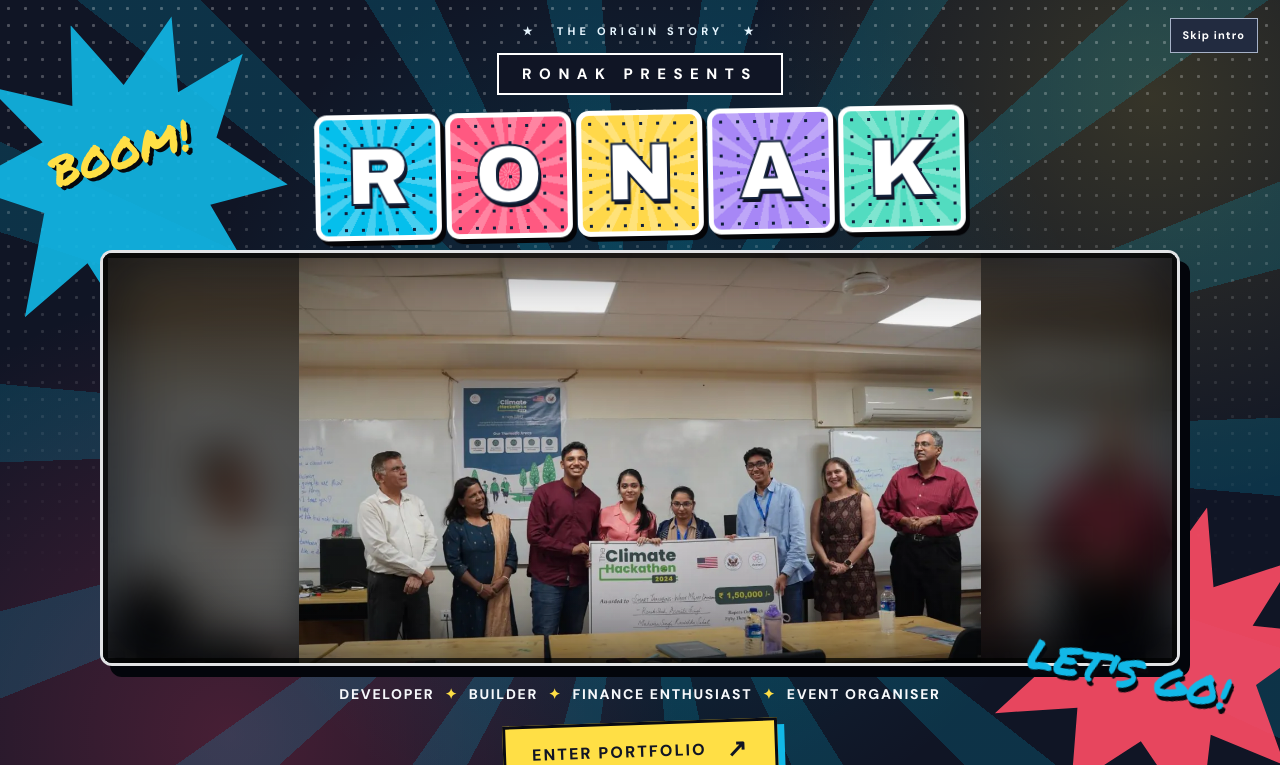
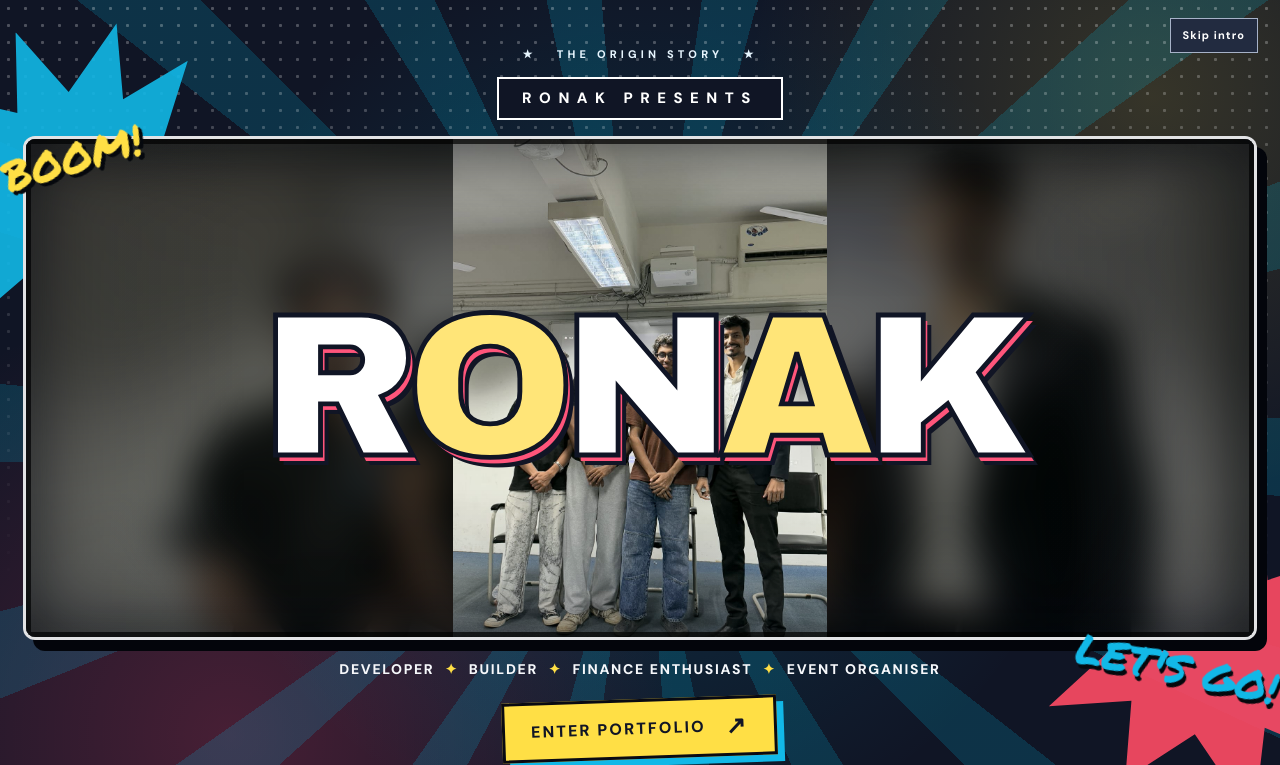
Before and after one commit to ronakshah167/portfolio, a plain HTML site: page index.html in a window 1280 px wide. Shown: the top 765 px of the page. Drawn offline with Linux system fonts and the light colour scheme.

Commit message:
Remove old intro screenshot and enlarge RONAK overlay on taller moving photo carousel

```diff
--- a/data.js
+++ b/data.js
@@ -76,7 +76,6 @@ window.PORTFOLIO_DATA = {
     {src:'assets/events/reel-05-collaboration.webp',position:'50% 32%'},
     {src:'assets/events/reel-06-speaking.webp',position:'50% 30%'},
     {src:'assets/events/reel-07-alpine.webp',position:'50% 28%'},
-    {src:'assets/events/reel-10-paris.webp',position:'50% 29%'},
     {src:'assets/events/beyond-the-classroom.webp',position:'50% 28%'},
     {src:'assets/events/artemis.webp',position:'50% 28%'},
     {src:'assets/events/rtp-5.webp',position:'50% 30%'},
--- a/index.html
+++ b/index.html
@@ -45,11 +45,11 @@
       <div class="comic-intro-decor comic-intro-decor-two" aria-hidden="true"></div>
       <p class="comic-intro-eyebrow">★ &nbsp; THE ORIGIN STORY &nbsp; ★</p>
       <p class="comic-intro-presents">RONAK PRESENTS</p>
-      <div class="comic-intro-name intro-name-above" role="img" aria-label="RONAK"><span>R</span><span>O</span><span>N</span><span>A</span><span>K</span></div>
       <div class="comic-intro-marvel" aria-label="Animated, uncropped personal and event photo montage">
         <div class="comic-intro-reel" aria-hidden="true">
-          <!-- Only curated photos; the name is placed outside the montage for visibility. -->
+          <!-- Only curated real photographs; the full name overlays the moving carousel. -->
         </div>
+        <div class="comic-intro-name intro-name-overlay" role="img" aria-label="RONAK"><span>R</span><span>O</span><span>N</span><span>A</span><span>K</span></div>
       </div>
       <p class="comic-intro-tagline">DEVELOPER <b>✦</b> BUILDER <b>✦</b> FINANCE ENTHUSIAST <b>✦</b> EVENT ORGANISER</p>
       <a href="#top" id="cinema-enter" class="comic-intro-enter">ENTER PORTFOLIO <span aria-hidden="true">↗</span></a>
--- a/styles.css
+++ b/styles.css
@@ -1393,3 +1393,66 @@ body.document-viewer-open{overflow:hidden}
     min-height:330px;
   }
 }
+
+
+/* Intro restoration: the full-size carousel moves BEHIND the large RONAK name. */
+.cinema-comic-intro .comic-intro-stage {
+  width:min(1420px,98vw);
+  gap:clamp(12px,2vh,24px);
+}
+.cinema-comic-intro .comic-intro-marvel {
+  position:relative;
+  width:min(1300px,100%);
+  height:clamp(420px,63dvh,760px);
+  min-height:420px;
+  max-height:75dvh;
+  isolation:isolate;
+  overflow:hidden;
+}
+.cinema-comic-intro .comic-intro-marvel .comic-intro-name.intro-name-overlay {
+  position:absolute!important;
+  inset:0!important;
+  z-index:5!important;
+  display:flex!important;
+  align-items:center!important;
+  justify-content:center!important;
+  gap:0!important;
+  padding:0 clamp(5px,1.2vw,18px)!important;
+  width:100%!important;
+  height:100%!important;
+  background:linear-gradient(90deg,rgba(5,8,19,.15),transparent 18%,transparent 82%,rgba(5,8,19,.15))!important;
+  transform:none!important;
+  filter:none!important;
+  pointer-events:none;
+}
+.cinema-comic-intro .comic-intro-marvel .comic-intro-name.intro-name-overlay span {
+  display:inline-block!important;
+  flex:0 1 auto;
+  width:auto!important;
+  height:auto!important;
+  font-size:clamp(80px,15.9vw,220px)!important;
+  line-height:1!important;
+  color:#fff!important;
+  -webkit-text-stroke:clamp(2px,.38vw,6px) #101525!important;
+  text-shadow:4px 6px 0 #ff557b,8px 10px 0 #111525!important;
+  letter-spacing:-.065em!important;
+  padding:0!important;
+  transform:none!important;
+}
+.cinema-comic-intro .comic-intro-marvel .comic-intro-name.intro-name-overlay span:nth-child(2),
+.cinema-comic-intro .comic-intro-marvel .comic-intro-name.intro-name-overlay span:nth-child(4) {
+  color:#ffe578!important;
+}
+@media(max-width:650px) {
+  .cinema-comic-intro .comic-intro-stage{width:98vw;padding-inline:3px}
+  .cinema-comic-intro .comic-intro-marvel{
+    height:clamp(420px,62dvh,650px);
+    min-height:420px;
+    max-height:70dvh;
+  }
+  .cinema-comic-intro .comic-intro-marvel .comic-intro-name.intro-name-overlay span{
+    font-size:clamp(48px,16vw,105px)!important;
+    -webkit-text-stroke:2px #101525!important;
+    text-shadow:2px 3px 0 #ff557b,4px 5px 0 #101525!important;
+  }
+}
```
